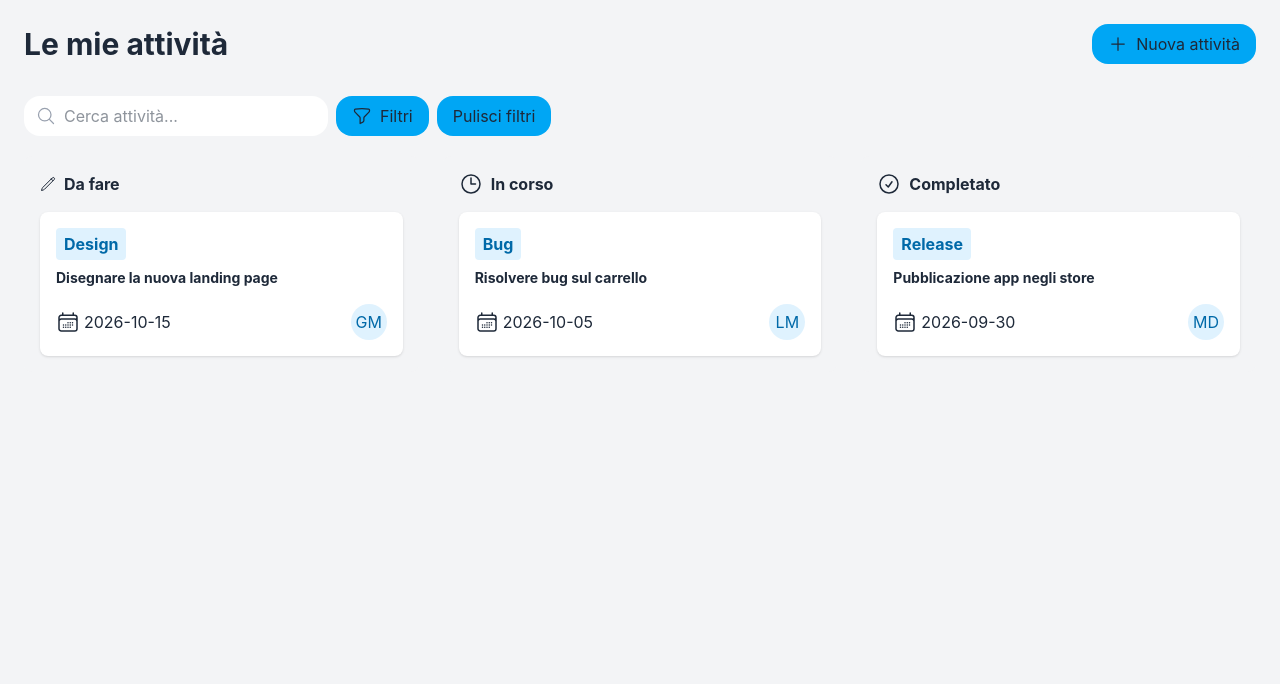
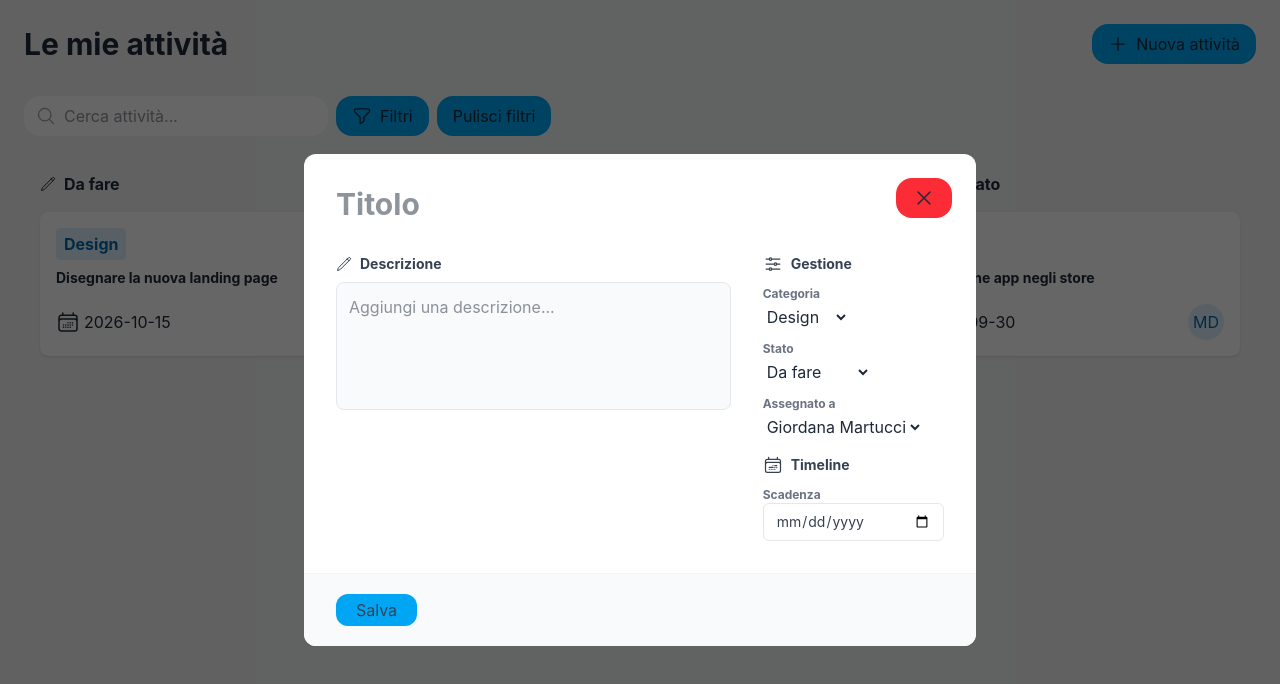
Before and after one commit to giordanam/MyTaskboard, a React (Vite) app in the folder task-board-react/: page / in a window 1280 px wide. Both pictures are taken after a click on the button "Nuova attività". Shown: the top 684 px of the page. Built offline with nearby package versions, Linux system fonts and the light colour scheme.

Commit message:
feat: implement new task modal and form submission

```diff
--- a/task-board-react/src/App.jsx
+++ b/task-board-react/src/App.jsx
@@ -39,8 +39,17 @@ function App() {
     }
   ])
 
-  function addTask(newTask) {
+  const [isModalOpen, setModalOpen] = useState(false)
+  const [selectedTask, setSelectedTask] = useState(null)
+
+  function addTask(newTaskData) {
+    const newTask = {
+      ...newTaskData,
+      id: crypto.randomUUID()
+    }
+
     setTasks([...tasks, newTask])
+    setModalOpen(false)
   }
 
   function deleteTask(id) {
@@ -56,7 +65,7 @@ function App() {
         <div className="max-w-7xl mx-auto">
           <header className="flex justify-between items-center mb-8">
             <h1 className="text-3xl font-bold">Le mie attività</h1>
-            <button id="btn-new-act" className="bg-sky-500 hover:bg-sky-600 rounded-2xl px-4 py-2 flex items-center gap-2">
+            <button id="btn-new-act" className="cursor-pointer bg-sky-500 hover:bg-sky-600 rounded-2xl px-4 py-2 flex items-center gap-2" onClick={() => {setModalOpen(true); setSelectedTask(null);}}>
               <svg xmlns="http://www.w3.org/2000/svg" fill="none" viewBox="0 0 24 24" strokeWidth="1.5" stroke="currentColor" className="size-5">
                 <path strokeLinecap="round" strokeLinejoin="round" d="M12 4.5v15m7.5-7.5h-15" />
               </svg>
@@ -103,20 +112,17 @@ function App() {
                 Utente assegnato
             </span>
             <div id="filters" className="col-span-4 border-y border-sky-600 py-4 grid grid-cols-4 gap-4">
-              <select required id="category-filter" defaultValue="" className="py-2 text-gray-900 invalid:text-gray-400 focus:outline-none focus:border-sky-600 focus:ring-1 focus:ring-sky-600 rounded-xl">
-                <option value="" disabled hidden>Seleziona etichetta...</option>
+              <select required id="category-filter" defaultValue="Seleziona etichetta..." className="py-2 text-gray-900 invalid:text-gray-400 focus:outline-none focus:border-sky-600 focus:ring-1 focus:ring-sky-600 rounded-xl">
                 <option value="design" className="text-gray-900">Design</option>
                 <option value="dev" className="text-gray-900">Sviluppo</option>
                 <option value="release" className="text-gray-900">Release</option>
                 <option value="bug" className="text-gray-900">Bug</option>
               </select>
-              <select required id="expire-filter" defaultValue="" className="py-2 text-gray-900 invalid:text-gray-400 focus:outline-none focus:border-sky-600 focus:ring-1 focus:ring-sky-600 rounded-xl">
-                <option value="" disabled hidden>Seleziona scadenza...</option>
+              <select required id="expire-filter" defaultValue="Seleziona Scadenza" className="py-2 text-gray-900 invalid:text-gray-400 focus:outline-none focus:border-sky-600 focus:ring-1 focus:ring-sky-600 rounded-xl">
                 <option value="expired" className="text-gray-900">Scaduto</option>
                 <option value="not-expired" className="text-gray-900">Non scaduto</option>
               </select>
-              <select required id="user-filter" defaultValue="" className="py-2 text-gray-900 invalid:text-gray-400 focus:outline-none focus:border-sky-600 focus:ring-1 focus:ring-sky-600 rounded-xl">
-                <option value="" disabled hidden>Seleziona utente...</option>
+              <select required id="user-filter" defaultValue="Seleziona utente" className="py-2 text-gray-900 invalid:text-gray-400 focus:outline-none focus:border-sky-600 focus:ring-1 focus:ring-sky-600 rounded-xl">
                 <option value="giordana" className="text-gray-900">Giordana Martucci</option>
                 <option value="lucio" className="text-gray-900">Lucio Morelli</option>
                 <option value="matteo" className="text-gray-900">Matteo di Donato</option>
@@ -127,7 +133,7 @@ function App() {
           </form>
           <List tasks={tasks}/>
         </div>
-        <DetailModal />
+        {isModalOpen && <DetailModal onClose={() => setModalOpen(false)} task={selectedTask} addTask={addTask} />}
       </div>
   )
 }
--- a/task-board-react/src/components/DetailModal.jsx
+++ b/task-board-react/src/components/DetailModal.jsx
@@ -1,10 +1,11 @@
 import Form from "./Form.jsx";
 
-export default function DetailModal() {
+export default function DetailModal({onClose, task, addTask}) {
     return (
-        <dialog id="task-dialog"
-                className="backdrop:bg-black/60 border-none rounded-xl w-full max-w-2xl p-0 overflow-hidden max-h-[90vh]">
-            <Form />
-        </dialog>
+        <div className="fixed inset-0 bg-black/60 z-50 flex items-center justify-center p-4">
+            <div className="relative bg-white rounded-xl w-full max-w-2xl p-0 overflow-hidden max-h-[90vh]">
+                <Form onClose={onClose} task={task} addTask={addTask} />
+            </div>
+        </div>
     )
 }
--- a/task-board-react/src/components/Form.jsx
+++ b/task-board-react/src/components/Form.jsx
@@ -1,10 +1,20 @@
-export default function Form() {
+export default function Form({onClose, task, addTask}) {
+    const isNewTask = task === null
+
+    function handleSubmit(e) {
+        e.preventDefault()
+
+        const formData = new FormData(e.target)
+        const taskData = Object.fromEntries(formData.entries())
+        addTask(taskData)
+    }
+
     return(
-        <form id="task-form">
+        <form id="task-form" onSubmit={handleSubmit}>
             <input type="hidden" id="task-id" name="id" value=""/>
             <div className="flex flex-col max-h-[90vh]">
                 <button id="btn-close" type="button" command="show-modal" commandfor="dialog-err"
-                        className="bg-red-500 hover:bg-red-600 rounded-2xl px-4 py-2 absolute top-6 right-6 gap-1 z-10">
+                        className="bg-red-500 hover:bg-red-600 rounded-2xl px-4 py-2 absolute top-6 right-6 gap-1 z-10" onClick={onClose}>
                     <svg xmlns="http://www.w3.org/2000/svg" fill="none" viewBox="0 0 24 24" strokeWidth="1.5"
                          stroke="currentColor" className="size-6">
                         <path strokeLinecap="round" strokeLinejoin="round" d="M6 18 18 6M6 6l12 12"/>
@@ -34,7 +44,8 @@ export default function Form() {
                                           className="w-full p-3 h-32 bg-gray-50 resize-none border border-gray-200 rounded-lg focus:outline-none focus:border-sky-600 focus:ring-1 focus:ring-sky-600"
                                           placeholder="Aggiungi una descrizione..."></textarea>
                             </div>
-                            <div id="checklist-container" className="hidden">
+                            {!isNewTask && (
+                                <div id="checklist-container">
                                     <h3 className="mb-2 mt-4 text-sm font-bold text-gray-700 flex items-center gap-2">
                                         <svg xmlns="http://www.w3.org/2000/svg" fill="none" viewBox="0 0 24 24"
                                              strokeWidth="1.5" stroke="currentColor" className="size-4">
@@ -45,7 +56,7 @@ export default function Form() {
                                     </h3>
                                     <div className="space-y-2 mb-3">
                                         <label className="flex items-center gap-3 p-2">
-                                        <input type="checkbox" checked
+                                            <input type="checkbox" defaultChecked
                                                    className="w-4 h-4 text-sky-600 rounded border-gray-300 focus:ring-sky-500"/>
                                             <span className="text-sm text-gray-700"> Scrivere l'HTML di base</span>
                                         </label>
@@ -68,6 +79,7 @@ export default function Form() {
                                         </div>
                                     </div>
                                 </div>
+                            )}
                         </div>
                         <div className="col col-span-1 flex flex-col">
                             <div>
@@ -81,26 +93,26 @@ export default function Form() {
                                 </h3>
                                 <label htmlFor="task-category"
                                        className="mt-3 block text-xs font-bold text-gray-500">Categoria</label>
-                                <select id="task-category" name="category"
+                                <select id="task-category" name="category" defaultValue="design"
                                         className="mt-1 focus:outline-none focus:border-sky-600 focus:ring-1 focus:ring-aky-600 rounded-xl">
-                                    <option selected value="design">Design</option>
+                                    <option value="design">Design</option>
                                     <option value="dev">Sviluppo</option>
                                     <option value="bug">Bug</option>
                                     <option value="release">Release</option>
                                 </select>
                                 <label htmlFor="task-status"
                                        className="mt-3 block text-xs font-bold text-gray-500">Stato</label>
-                                <select id="task-status" name="status"
+                                <select id="task-status" name="status" defaultValue="Da fare"
                                         className="mt-1 focus:outline-none focus:border-sky-600 focus:ring-1 focus:ring-aky-600 rounded-xl">
-                                    <option value="to-do" selected>Da fare</option>
+                                    <option value="to-do">Da fare</option>
                                     <option value="in-progress">In corso</option>
                                     <option value="done">Completato</option>
                                 </select>
                                 <label htmlFor="task-user" className="mt-3 block text-xs font-bold text-gray-500">Assegnato
                                     a</label>
-                                <select id="task-user" name="user"
+                                <select id="task-user" name="user" defaultValue="giordana"
                                         className="mt-1 focus:outline-none focus:border-sky-600 focus:ring-1 focus:ring-aky-600 rounded-xl">
-                                    <option selected value="giordana">Giordana Martucci</option>
+                                    <option value="giordana">Giordana Martucci</option>
                                     <option value="lucio">Lucio Morelli</option>
                                     <option value="delin">Delin Squarcella</option>
                                     <option value="matteo">Matteo di Donato</option>
@@ -127,8 +139,8 @@ export default function Form() {
                         </div>
                     </div>
                 </div>
-                <div
-                    className="px-8 py-5 border-t w-full border-gray-100 flex justify-between items-center bg-gray-50">
+                <div className="px-8 py-5 border-t w-full border-gray-100 flex justify-between items-center bg-gray-50">
+                    {!isNewTask && (
                         <div className="flex flex-col items-start gap-1">
                             <button id="btn-del-activity" type="button"
                                     className="text-sm mt-2 font-medium text-red-600 hover:text-red-700 hover:bg-red-50 px-3 py-1.5 rounded-md flex items-center gap-1.5">
@@ -139,6 +151,7 @@ export default function Form() {
                                 Elimina Attività
                             </button>
                         </div>
+                    )}
                     <div className="flex gap-2">
                         <button id="btn-save-edit" type="submit"
                                 className="bg-sky-500 hover:bg-sky-600 rounded-xl px-5 py-1 text-gray-700">Salva
```
Lines whose indentation alone changed are shown as unchanged.
